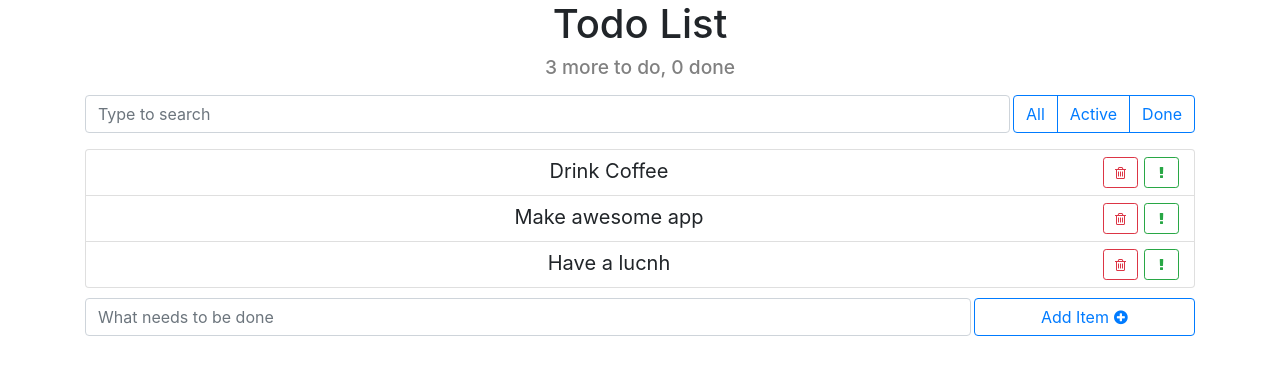
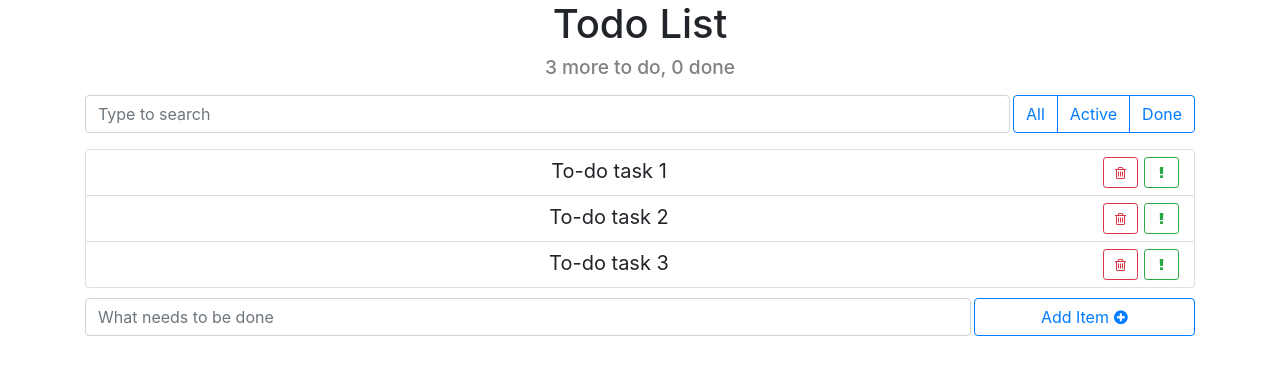
Before and after one commit to Skyfloow/react-todo, a React (Create React App) app in the folder react_v2/: page / in a window 1280 px wide. Shown: the top 374 px of the page. Built offline with nearby package versions, Linux system fonts and the light colour scheme.

Commit message:
refactoring header count

```diff
--- a/react_v2/src/App/App.js
+++ b/react_v2/src/App/App.js
@@ -14,9 +14,9 @@ export default class App extends Component {
 
   state = {
     todoData: [
-      this.createTodoItem('Drink Coffee'),
-      this.createTodoItem('Make awesome app'),
-      this.createTodoItem('Have a lucnh'),
+      this.createTodoItem('To-do task 1'),
+      this.createTodoItem('To-do task 2'),
+      this.createTodoItem('To-do task 3'),
     ],
     term: '',
     filter: ''
@@ -48,7 +48,7 @@ export default class App extends Component {
   addItem = (text) => {
     const newItem = this.createTodoItem(text);
 
-    if(text.length) {
+    if(text.trim().length) {
       this.setState(({ todoData }) => {
         const newArr = [
           ...todoData,
--- a/react_v2/src/components/app-header/app-header.css
+++ b/react_v2/src/components/app-header/app-header.css
@@ -10,3 +10,7 @@
     font-size: 1.2rem;
     color: grey;
 }
+
+.none {
+    display: none;
+}
--- a/react_v2/src/components/app-header/app-header.js
+++ b/react_v2/src/components/app-header/app-header.js
@@ -5,7 +5,7 @@ const AppHeader = ({toDo, done}) => {
   return (
     <div className="app-header ">
       <h1>Todo List</h1>
-      <h2>{toDo} more to do, {done} done</h2>
+      <h2 className={toDo || done > 0 ? '':'none'}>{toDo} more to do, {done} done</h2>
     </div>
   );
 }
```
